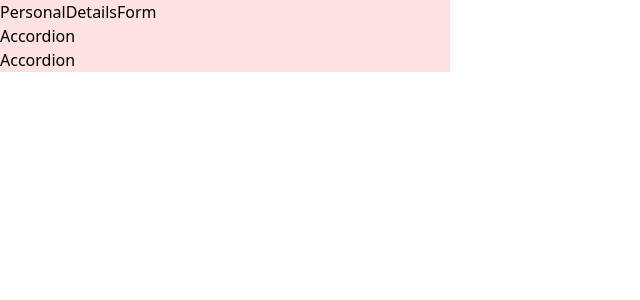
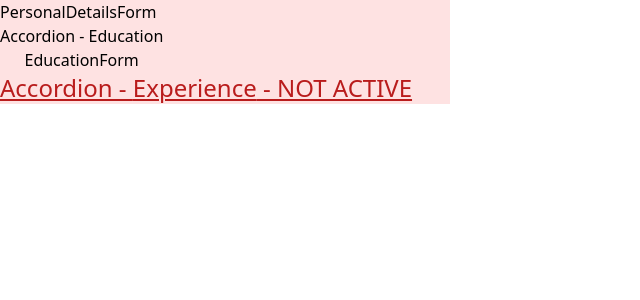
Before and after one commit to GodOfProDev/cv-builder-odin, a React (Vite) app: page / in a window 1280 px wide. Shown: the top 300 px of the page, without its empty margins (0-640 px from the left). Built offline with nearby package versions, Linux system fonts and the light colour scheme.

Commit message:
Scuffed way to do Accordion (WIP)

```diff
--- a/src/components/Accordion.tsx
+++ b/src/components/Accordion.tsx
@@ -1,5 +1,32 @@
-const Accordion = () => {
-    return <div>Accordion</div>
+import { ReactNode } from 'react'
+
+interface AccordionProp {
+    title: string
+    isActive: boolean
+    onClick: () => void
+    children: ReactNode
+}
+
+const Accordion = ({ title, children, isActive, onClick }: AccordionProp) => {
+    if (isActive) {
+        return (
+            <button onClick={onClick}>
+                <h2>Accordion - {title}</h2>
+                {children}
+            </button>
+        )
+    } else {
+        return (
+            <div>
+                <button
+                    onClick={onClick}
+                    className="text-2xl text-red-700 underline"
+                >
+                    Accordion - {title} - NOT ACTIVE
+                </button>
+            </div>
+        )
+    }
 }
 
 export default Accordion
--- a/src/components/Sidebar.tsx
+++ b/src/components/Sidebar.tsx
@@ -1,16 +1,33 @@
+import { useState } from 'react'
 import Accordion from './Accordion'
-// import EducationForm from './EducationForm'
-// import ExperienceForm from './ExperienceForm'
+import EducationForm from './EducationForm'
+import ExperienceForm from './ExperienceForm'
 import PersonalDetailsForm from './PersonalDetailsForm'
 
 const Sidebar = () => {
+    const [activeIndex, setIndex] = useState(0)
+
+    const handleAccordionClick = (id: number) => {
+        setIndex(id)
+    }
+
     return (
         <div className="w-[450px] bg-red-100">
             <PersonalDetailsForm />
-            {/* props: {title: "Education"} */}
-            <Accordion>{/* <EducationForm /> */}</Accordion>
-            {/* props: {title: "Experience"} */}
-            <Accordion>{/* <ExperienceForm /> */}</Accordion>
+            <Accordion
+                title="Education"
+                isActive={activeIndex === 0}
+                onClick={() => handleAccordionClick(0)}
+            >
+                <EducationForm />
+            </Accordion>
+            <Accordion
+                title="Experience"
+                isActive={activeIndex === 1}
+                onClick={() => handleAccordionClick(1)}
+            >
+                <ExperienceForm />
+            </Accordion>
         </div>
     )
 }
```
